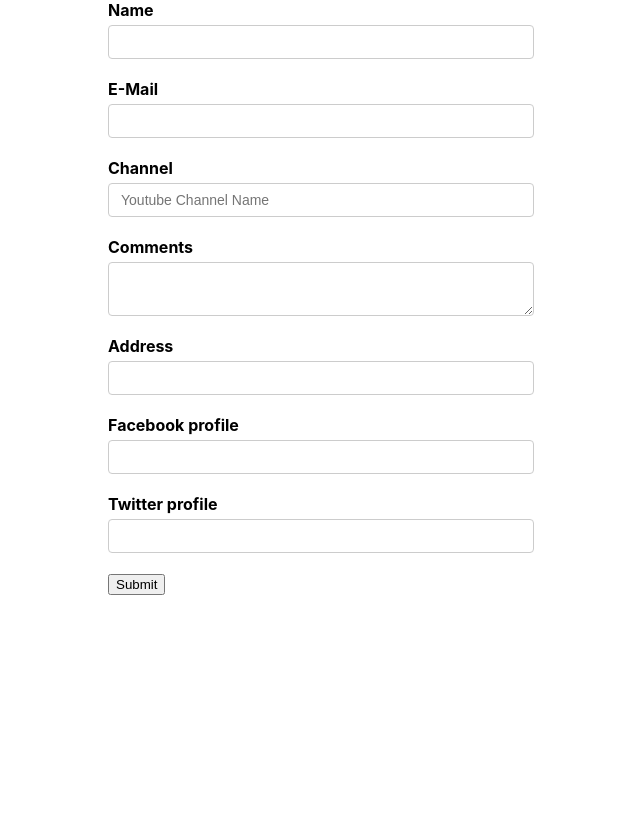
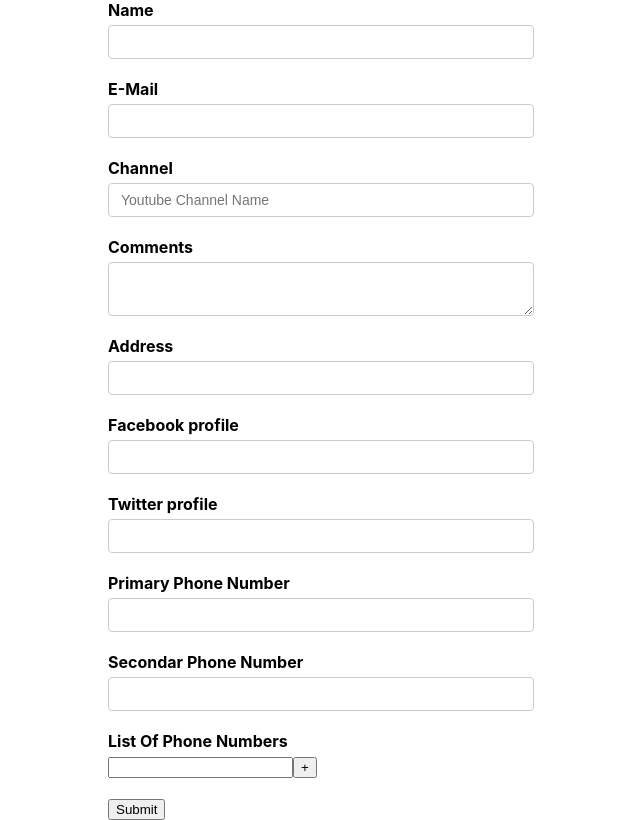
Before and after one commit to Lprabodha/React_formik, a React (Create React App) app: page / in a window 1280 px wide. Shown: the whole page, without its empty margins (319-959 px from the left). Built offline with nearby package versions, Linux system fonts and the light colour scheme.

Commit message:
Test error handaling react
Test error handaling react

```diff
--- a/src/components/TextError.jsx
+++ b/src/components/TextError.jsx
@@ -1,4 +1,4 @@
-import React from 'react'
+import React from 'react';
 
 function TextError(props) {
     return (
@@ -8,4 +8,4 @@ function TextError(props) {
     )
 }
 
-export default TextError
+export default TextError;
--- a/src/components/YoutubeForm.jsx
+++ b/src/components/YoutubeForm.jsx
@@ -1,5 +1,12 @@
 import React from 'react';
-import {Formik,Form,Field,ErrorMessage} from 'formik';
+import {
+    Formik,
+    Form,
+    Field,
+    ErrorMessage,
+    FieldArray,
+    FastField
+} from 'formik';
 import * as Yup from 'yup';
 import TextError from './TextError';
 
@@ -14,8 +21,9 @@ const initialValues = {
     social:{
         facebook:'',
         twitter:''
-
-    }
+    },
+    phoneNumbers:['',''],
+    phNumbers:['']
 }
 
 const onSubmit = values => {
@@ -27,8 +35,16 @@ const onSubmit = values => {
 const validationSchema = Yup.object({
     name: Yup.string().required('Required!'),
     email: Yup.string().email('Invalid email format').required('Required'),
-    channel: Yup.string().required('Required')
+    channel: Yup.string().required('Required'),
+
 })
+
+const validateComments = value=>{
+    let error
+    if(!value){
+
+    }
+}
 
 function YoutubeForm() {
 
@@ -37,7 +53,10 @@ function YoutubeForm() {
         <Formik
         initialValues={initialValues}
         validationSchema={validationSchema}
-        onSubmit={onSubmit}>
+        onSubmit={onSubmit}
+        validateOnChange={false}
+        validateOnBlur ={false}
+        >
             <Form>
                 <div className='form-control'>
                     <label htmlFor='name'>Name</label>
@@ -74,7 +93,7 @@ function YoutubeForm() {
                         placeholder='Youtube Channel Name'
 
                     />
-                    <ErrorMessage name='channel'/>
+                    <ErrorMessage name='channel' component={TextError}/>
                 </div>
 
 
@@ -85,11 +104,12 @@ function YoutubeForm() {
 
                 <div className='form-control'>
                     <label htmlFor='address'>Address</label>
-                    <Field name='address'>
+                    <FastField name='address'>
                         {
                             (props) =>{
+                                console.log('Filed Render', props)
                                 const{field , form, meta} = props
-                                console.log('Render props', props)
+
                                 return (
                                     <div>
                                         <input type='text'id='address' {...field} />
@@ -98,7 +118,7 @@ function YoutubeForm() {
                                 )
                             }
                         }
-                    </Field>
+                    </FastField>
                 </div>
 
                 <div className='form-control'>
@@ -111,6 +131,53 @@ function YoutubeForm() {
                     <Field type='text' id='twitter' name='social.twitter'/>
                 </div>
 
+                <div className='form-control'>
+                    <label htmlFor='primaryPh'>Primary Phone Number</label>
+                    <Field type='text' id='primaryPh' name='phoneNumbers[0]' />
+                </div>
+
+                <div className='form-control'>
+                    <label htmlFor='secondaryPh'>Secondar Phone Number</label>
+                    <Field type='text' id='secondaryPh' name='phoneNumbers[1]' />
+                </div>
+
+                <div className='form-control'>
+                    <label>List Of Phone Numbers</label>
+                    <FieldArray name='phNumbers'>
+                            {
+                                (fieldArrayProps)=>{
+
+                                    const{push,remove,form} = fieldArrayProps
+                                    const{values} = form
+                                    const{phNumbers}= values
+                                    console.log('Form errors',form.errors);
+                                    return <div>
+                                        {
+                                            phNumbers.map((phNumbers,index)=>(
+                                                <div key={index}>
+                                                    <Field name={`phNumbers[${index}]`}/>
+                                                    {
+                                                        index > 0 &&(
+                                                            <button type='button' onClick={() => remove(index)}>
+                                                                {''}
+                                                               -{''}
+                                                            </button>
+                                                        )
+                                                    }
+
+                                                    <button type='button' onClick={()=> push('')}>
+                                                      {''}
+                                                     +{''}
+                                                    </button>
+                                                </div>
+                                            ))
+                                        }
+                                    </div>
+                                }
+                            }
+                    </FieldArray>
+                </div>
+
                 <button type='submit'>Submit</button>
 
 
```
